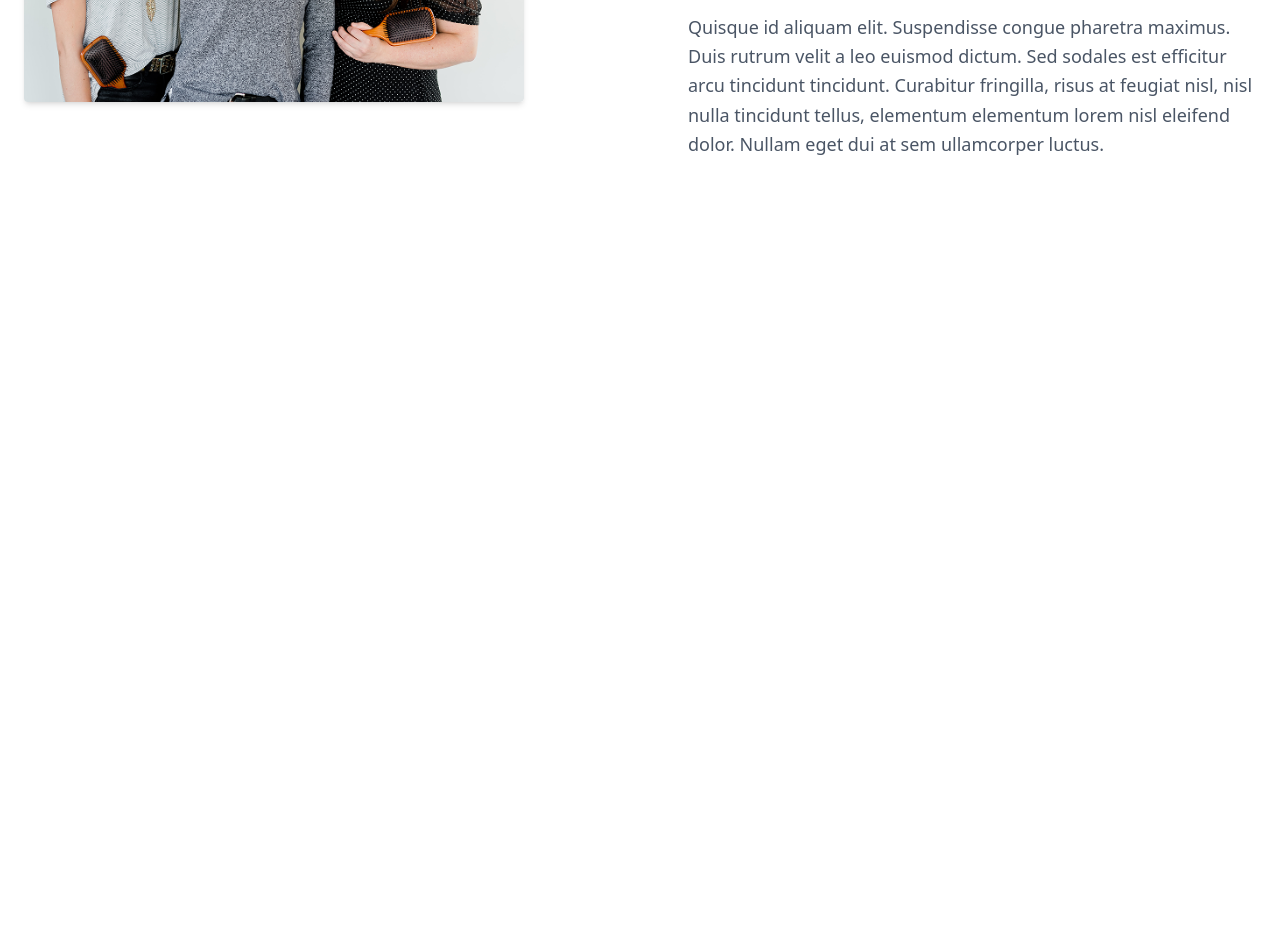
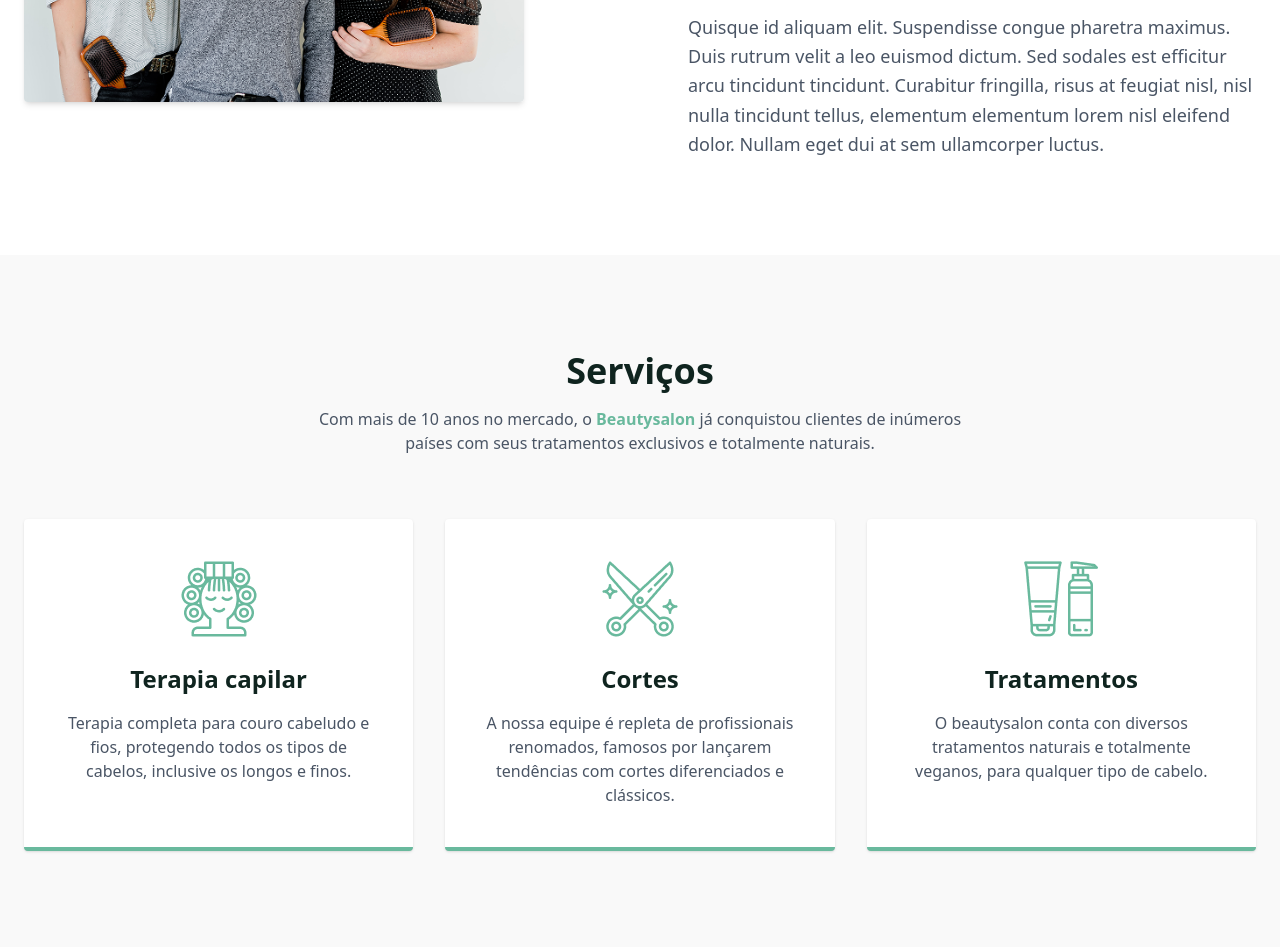
Before and after one commit to Ilyos11/Tailwind-2, a website: page index.html in a window 1280 px wide. Shown: the part 1036-1983 px from the top of the page. Before the commit the page ends 1291 px from the top, so only its background shows below. Drawn offline with Linux system fonts and the light colour scheme.

Commit message:
section 4

```diff
--- a/index.html
+++ b/index.html
@@ -123,6 +123,61 @@
 
 
 
+  <!-- Section 4-->
+  <section class="bg-[#F9F9F9] py-16 md:py-24">
+    <div class="container mx-auto px-6">
+
+      <div class="text-center max-w-2xl mx-auto mb-16">
+        <h2 class="text-3xl md:text-4xl font-bold text-[#0F241F] mb-4">Serviços</h2>
+        <p class="text-gray-600">
+          Com mais de 10 anos no mercado, o <span class="text-[#69B99D] font-bold">Beautysalon</span> já conquistou clientes de inúmeros países com seus tratamentos exclusivos e totalmente naturais.
+        </p>
+      </div>
+
+
+      <div class="grid grid-cols-1 md:grid-cols-3 gap-8">
+
+
+        <div class="bg-white p-10 rounded-sm shadow-sm border-b-4 border-[#69B99D] flex flex-col items-center text-center transition-transform hover:-translate-y-2">
+          <div class="mb-6">
+            <img src="Icon 1.png" alt="Terapia capilar" class="w-20 h-20">
+          </div>
+          <h3 class="text-2xl font-bold text-[#0F241F] mb-4">Terapia capilar</h3>
+          <p class="text-gray-600">
+            Terapia completa para couro cabeludo e fios, protegendo todos os tipos de cabelos, inclusive os longos e finos.
+          </p>
+        </div>
+
+
+        <div class="bg-white p-10 rounded-sm shadow-sm border-b-4 border-[#69B99D] flex flex-col items-center text-center transition-transform hover:-translate-y-2">
+          <div class="mb-6">
+            <img src="Icon 2.png" alt="Cortes" class="w-20 h-20">
+          </div>
+          <h3 class="text-2xl font-bold text-[#0F241F] mb-4">Cortes</h3>
+          <p class="text-gray-600">
+            A nossa equipe é repleta de profissionais renomados, famosos por lançarem tendências com cortes diferenciados e clássicos.
+          </p>
+        </div>
+
+
+        <div class="bg-white p-10 rounded-sm shadow-sm border-b-4 border-[#69B99D] flex flex-col items-center text-center transition-transform hover:-translate-y-2">
+          <div class="mb-6">
+            <img src="Icon 3.png" alt="Tratamentos" class="w-20 h-20">
+          </div>
+          <h3 class="text-2xl font-bold text-[#0F241F] mb-4">Tratamentos</h3>
+          <p class="text-gray-600">
+            O beautysalon conta con diversos tratamentos naturais e totalmente veganos, para qualquer tipo de cabelo.
+          </p>
+        </div>
+
+      </div>
+    </div>
+  </section>
+
+
+
+
+
 
 </body>
 </html>
```
Also changed, not shown: Icon 1.png (added), Icon 2.png (added), Icon 3.png (added), src/output.css.
